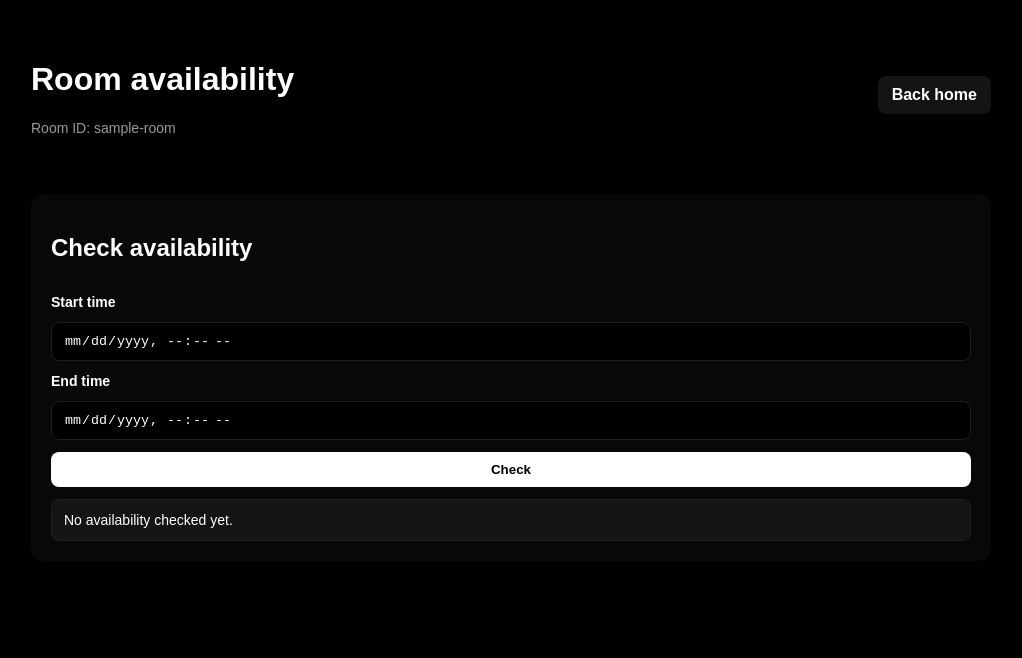
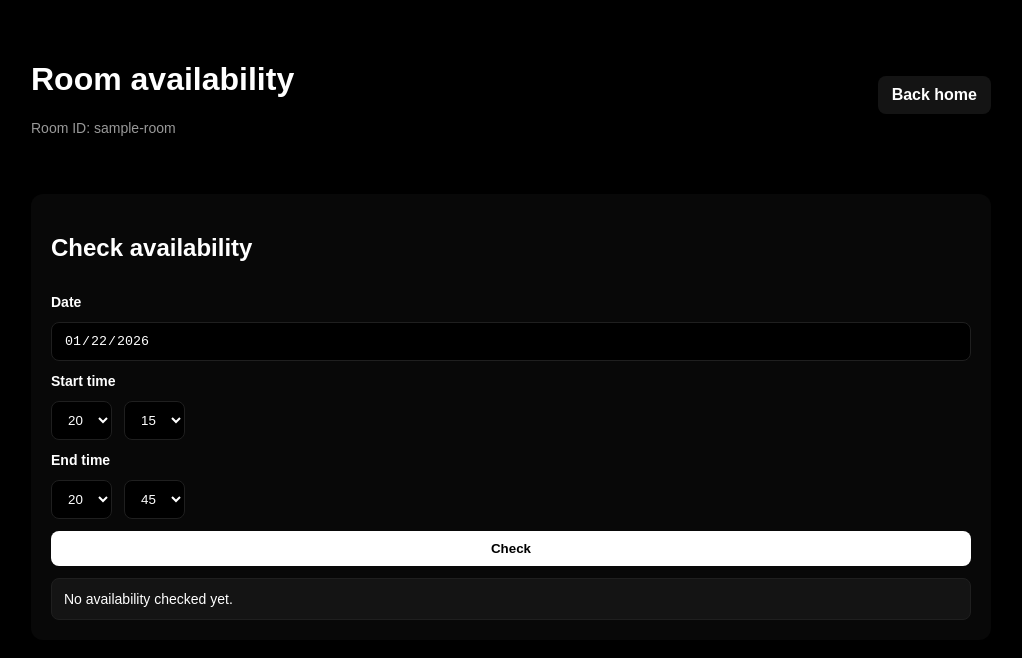
Before and after one commit to ashlessscythe/book-conf, a Next.js app: page /rooms/sample-room/availability in a window 1280 px wide. Shown: the top 658 px of the page, without its empty margins (129-1151 px from the left). Built offline with nearby package versions, Linux system fonts and the light colour scheme.

Commit message:
Improve room availability UI
Switch availability inputs to date/hour/minute dropdowns and present results in a structured list for faster scanning.

```diff
--- a/src/app/rooms/[roomId]/availability/page.tsx
+++ b/src/app/rooms/[roomId]/availability/page.tsx
@@ -1,6 +1,6 @@
 "use client";
 
-import { use, useState } from "react";
+import { use, useEffect, useMemo, useState } from "react";
 
 type AvailabilityResponse = {
   room?: {
@@ -28,17 +28,64 @@ type PageProps = {
 
 export default function AvailabilityPage({ params }: PageProps) {
   const { roomId } = use(params);
-  const [startAt, setStartAt] = useState("");
-  const [endAt, setEndAt] = useState("");
+  const [date, setDate] = useState("");
+  const [startHour, setStartHour] = useState("09");
+  const [startMinute, setStartMinute] = useState("00");
+  const [endHour, setEndHour] = useState("10");
+  const [endMinute, setEndMinute] = useState("00");
   const [result, setResult] = useState("");
+  const [availability, setAvailability] = useState<AvailabilityResponse | null>(
+    null,
+  );
+
+  const hourOptions = useMemo(
+    () => Array.from({ length: 24 }, (_, index) => String(index).padStart(2, "0")),
+    [],
+  );
+  const minuteOptions = useMemo(() => ["00", "15", "30", "45"], []);
+
+  useEffect(() => {
+    const now = new Date();
+    const roundedMinutes = Math.ceil(now.getMinutes() / 15) * 15;
+    now.setMinutes(roundedMinutes, 0, 0);
+    if (roundedMinutes === 60) {
+      now.setHours(now.getHours() + 1);
+      now.setMinutes(0, 0, 0);
+    }
+
+    setDate(
+      `${now.getFullYear()}-${String(now.getMonth() + 1).padStart(2, "0")}-${String(
+        now.getDate(),
+      ).padStart(2, "0")}`,
+    );
+    setStartHour(String(now.getHours()).padStart(2, "0"));
+    setStartMinute(String(now.getMinutes()).padStart(2, "0"));
+    const end = new Date(now.getTime() + 30 * 60000);
+    setEndHour(String(end.getHours()).padStart(2, "0"));
+    setEndMinute(String(end.getMinutes()).padStart(2, "0"));
+  }, []);
+
+  function buildDateTime(hour: string, minute: string) {
+    if (!date) {
+      return "";
+    }
+    const value = new Date(`${date}T${hour}:${minute}:00`);
+    if (Number.isNaN(value.getTime())) {
+      return "";
+    }
+    return value.toISOString();
+  }
+
+  const startAt = buildDateTime(startHour, startMinute);
+  const endAt = buildDateTime(endHour, endMinute);
 
   async function handleCheck(event: React.FormEvent<HTMLFormElement>) {
     event.preventDefault();
     setResult("Checking availability...");
 
     const query = new URLSearchParams({
-      startAt: startAt ? new Date(startAt).toISOString() : "",
-      endAt: endAt ? new Date(endAt).toISOString() : "",
+      startAt,
+      endAt,
     });
 
     const response = await fetch(
@@ -48,9 +95,11 @@ export default function AvailabilityPage({ params }: PageProps) {
 
     if (!response.ok) {
       setResult(data.error ?? "Unable to fetch availability");
+      setAvailability(null);
       return;
     }
-    setResult(JSON.stringify(data, null, 2));
+    setAvailability(data);
+    setResult("");
   }
 
   return (
@@ -70,27 +119,102 @@ export default function AvailabilityPage({ params }: PageProps) {
       <section className="card stack">
         <h2>Check availability</h2>
         <form className="form" onSubmit={handleCheck}>
-          <label htmlFor="startAt">Start time</label>
+          <label htmlFor="date">Date</label>
           <input
-            id="startAt"
-            type="datetime-local"
-            value={startAt}
-            onChange={(event) => setStartAt(event.target.value)}
+            id="date"
+            type="date"
+            value={date}
+            onChange={(event) => setDate(event.target.value)}
             required
           />
-          <label htmlFor="endAt">End time</label>
-          <input
-            id="endAt"
-            type="datetime-local"
-            value={endAt}
-            onChange={(event) => setEndAt(event.target.value)}
-            required
-          />
+          <label>Start time</label>
+          <div className="nav">
+            <select
+              aria-label="Start hour"
+              value={startHour}
+              onChange={(event) => setStartHour(event.target.value)}
+              required
+            >
+              {hourOptions.map((hour) => (
+                <option key={hour} value={hour}>
+                  {hour}
+                </option>
+              ))}
+            </select>
+            <select
+              aria-label="Start minute"
+              value={startMinute}
+              onChange={(event) => setStartMinute(event.target.value)}
+              required
+            >
+              {minuteOptions.map((minute) => (
+                <option key={minute} value={minute}>
+                  {minute}
+                </option>
+              ))}
+            </select>
+          </div>
+          <label>End time</label>
+          <div className="nav">
+            <select
+              aria-label="End hour"
+              value={endHour}
+              onChange={(event) => setEndHour(event.target.value)}
+              required
+            >
+              {hourOptions.map((hour) => (
+                <option key={hour} value={hour}>
+                  {hour}
+                </option>
+              ))}
+            </select>
+            <select
+              aria-label="End minute"
+              value={endMinute}
+              onChange={(event) => setEndMinute(event.target.value)}
+              required
+            >
+              {minuteOptions.map((minute) => (
+                <option key={minute} value={minute}>
+                  {minute}
+                </option>
+              ))}
+            </select>
+          </div>
           <button className="button" type="submit">
             Check
           </button>
         </form>
-        <div className="result">{result || "No availability checked yet."}</div>
+        {result ? <div className="result">{result}</div> : null}
+        {availability ? (
+          <div className="card stack">
+            <strong>{availability.room?.name}</strong>
+            <p className="muted">
+              Availability: {availability.room?.availabilityStartMinutes} -{" "}
+              {availability.room?.availabilityEndMinutes} minutes
+            </p>
+            <p className="muted">
+              Time zone: {availability.room?.timeZone ?? "Unknown"}
+            </p>
+            <div className="stack">
+              {availability.bookings && availability.bookings.length > 0 ? (
+                availability.bookings.map((booking) => (
+                  <div key={booking.id} className="card stack">
+                    <strong>{booking.title ?? "Booked"}</strong>
+                    <p className="muted">
+                      {new Date(booking.startAt).toLocaleString()} -{" "}
+                      {new Date(booking.endAt).toLocaleString()}
+                    </p>
+                  </div>
+                ))
+              ) : (
+                <p className="muted">No conflicts for this window.</p>
+              )}
+            </div>
+          </div>
+        ) : (
+          <div className="result">No availability checked yet.</div>
+        )}
       </section>
     </div>
   );
```
